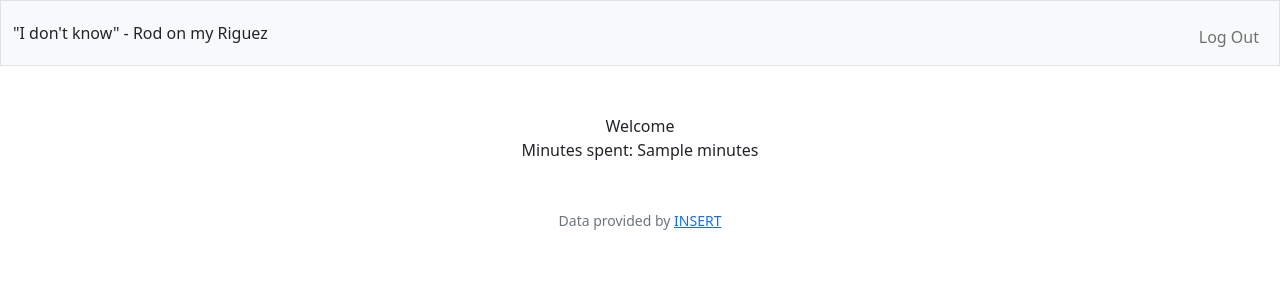
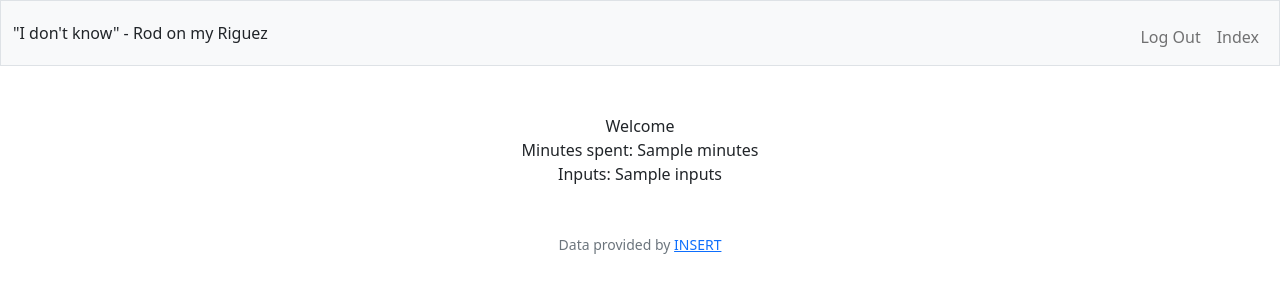
Before and after one commit to andrewbrodriguez/cs50_Final_Project, a Flask app: template code/templates/stats.html in a window 1280 px wide. Shown: the top 300 px of the page. Run offline with Flask 3, Linux system fonts and the light colour scheme; a user stored in the database is signed in; the template is opened without the code that fills it: most values are stand-ins (such as "Sample title", 1, 10 or a date in 2020); some libraries are stand-ins or nearby versions.

Commit message:
bens changes

```diff
--- a/code/templates/static/style.css
+++ b/code/static/style.css
@@ -12,3 +12,6 @@
     background-color: chartreuse;
 }
 div
+{
+    margin-bottom: 20px;
+}
--- a/code/templates/apology.html
+++ b/code/templates/apology.html
@@ -5,5 +5,5 @@
 {% endblock %}
 
 {% block main %}
-    <p>oopsie</p>
+    <img src="{{ error_path }}" alt="Error"
 {% endblock %}
--- a/code/templates/layout.html
+++ b/code/templates/layout.html
@@ -26,6 +26,7 @@
                     {% if session["user_id"] %}
                         <ul class="navbar-nav ms-auto mt-2">
                             <li class="nav-item"><a class="nav-link" href="/logout">Log Out</a></li>
+                            <li class="nav-item"><a class="nav-link" href="/input">Index</a></li>
                         </ul>
                     {% else %}
                         <ul class="navbar-nav ms-auto mt-2">
--- a/code/templates/stats.html
+++ b/code/templates/stats.html
@@ -7,4 +7,5 @@
 {% block main %}
    <div>Welcome {{ user }}</div>
    <div>Minutes spent: {{ minutes }}</div>
+   <div>Inputs: {{ inputs }}</div>
 {% endblock %}
```
